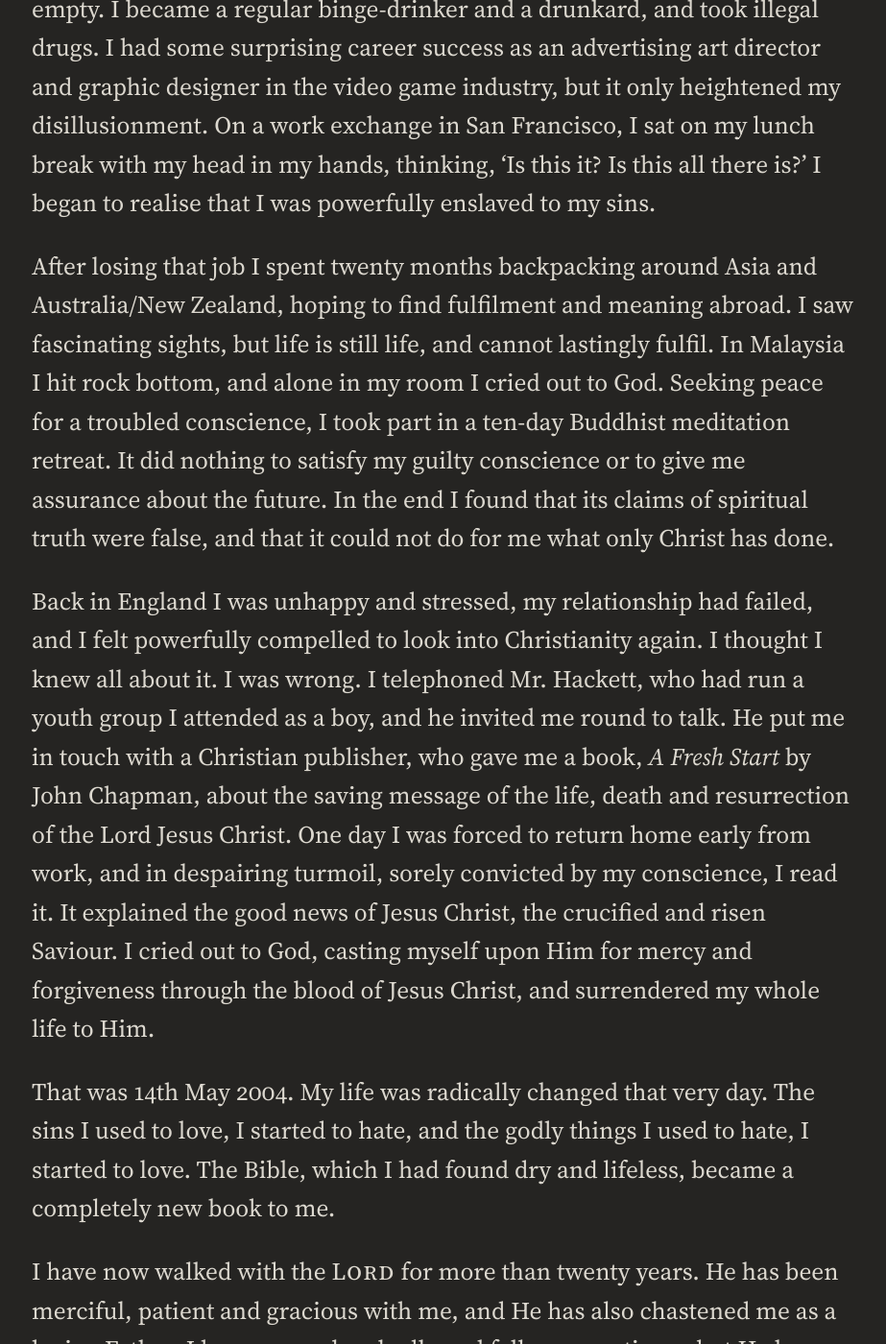
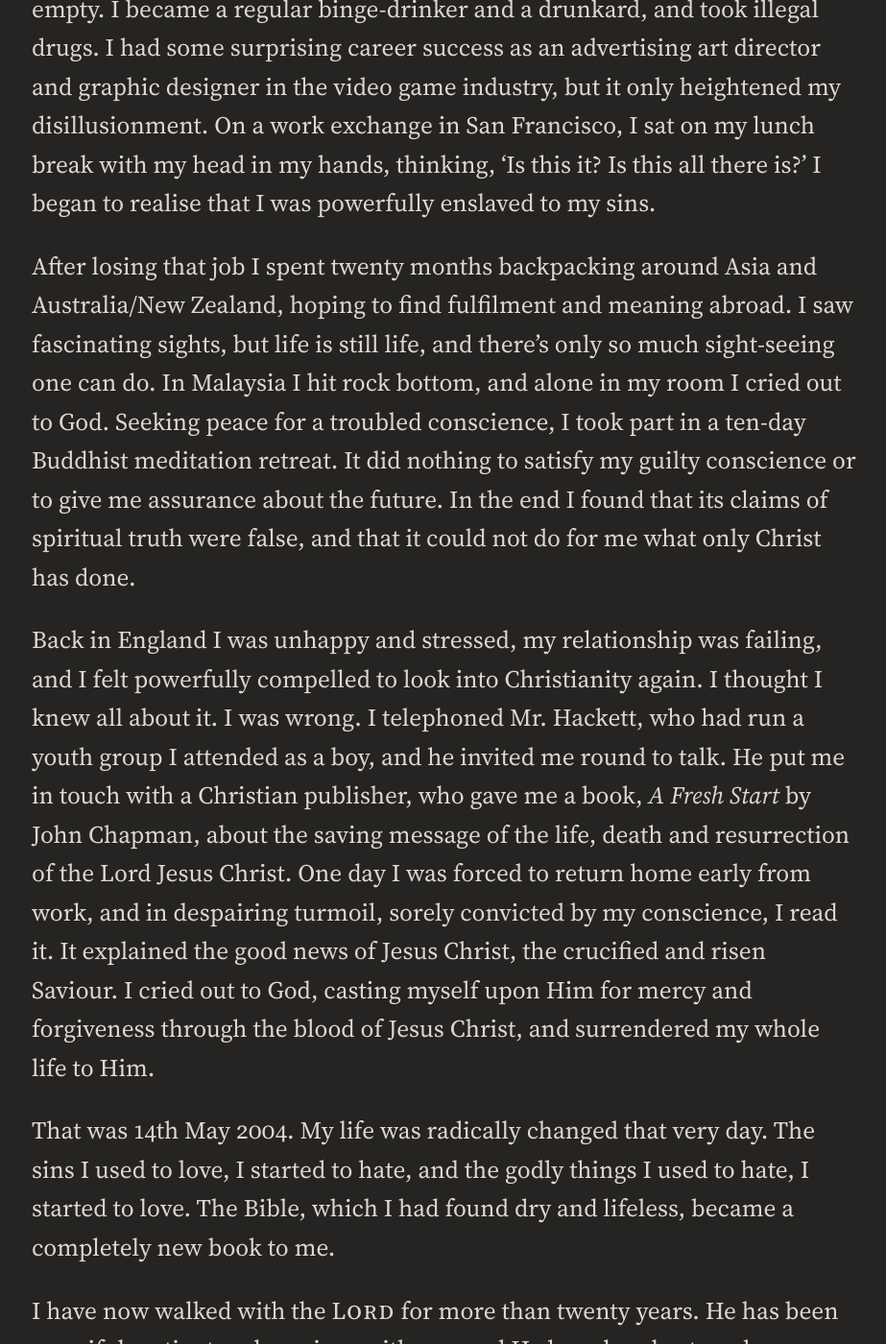
Before and after one commit to ForestWalkUK/truthpeaceandlove, a Jekyll site: the page built from my-story.md, in a window 1280 px wide and 1400 px high, scrolled down 858 px. Shown: the whole window at 96% size, without its empty margins (15-938 px from the left). Built offline with Jekyll 4.4.1, drawn with Linux system fonts in a browser that asks for light colours; some of the changed text lies outside the part shown.

Commit message:
Updates to my story
Changed 'failed' to 'failing' and added line about sight-seeing in the short version.

```diff
--- a/my-story.md
+++ b/my-story.md
@@ -16,9 +16,9 @@ From my earliest memories I believed that God existed. I was taken to church as
 
 Through my teens and twenties I sought happiness, fulfilment and meaning through work, relationships, music and hobbies, and always ended up empty. I became a regular binge-drinker and a drunkard, and took illegal drugs. I had some surprising career success as an advertising art director and graphic designer in the video game industry, but it only heightened my disillusionment. On a work exchange in San Francisco, I sat on my lunch break with my head in my hands, thinking, ‘Is this it? Is this all there is?’ I began to realise that I was powerfully enslaved to my sins.
 
-After losing that job I spent twenty months backpacking around Asia and Australia/New Zealand, hoping to find fulfilment and meaning abroad. I saw fascinating sights, but life is still life, and cannot lastingly fulfil. In Malaysia I hit rock bottom, and alone in my room I cried out to God. Seeking peace for a troubled conscience, I took part in a ten-day Buddhist meditation retreat. It did nothing to satisfy my guilty conscience or to give me assurance about the future. In the end I found that its claims of spiritual truth were false, and that it could not do for me what only Christ has done.
+After losing that job I spent twenty months backpacking around Asia and Australia/New Zealand, hoping to find fulfilment and meaning abroad. I saw fascinating sights, but life is still life, and there’s only so much sight-seeing one can do. In Malaysia I hit rock bottom, and alone in my room I cried out to God. Seeking peace for a troubled conscience, I took part in a ten-day Buddhist meditation retreat. It did nothing to satisfy my guilty conscience or to give me assurance about the future. In the end I found that its claims of spiritual truth were false, and that it could not do for me what only Christ has done.
 
-Back in England I was unhappy and stressed, my relationship had failed, and I felt powerfully compelled to look into Christianity again. I thought I knew all about it. I was wrong. I telephoned Mr. Hackett, who had run a youth group I attended as a boy, and he invited me round to talk. He put me in touch with a Christian publisher, who gave me a book, *A Fresh Start* by John Chapman, about the saving message of the life, death and resurrection of the Lord Jesus Christ. One day I was forced to return home early from work, and in despairing turmoil, sorely convicted by my conscience, I read it. It explained the good news of Jesus Christ, the crucified and risen Saviour. I cried out to God, casting myself upon Him for mercy and forgiveness through the blood of Jesus Christ, and surrendered my whole life to Him.
+Back in England I was unhappy and stressed, my relationship was failing, and I felt powerfully compelled to look into Christianity again. I thought I knew all about it. I was wrong. I telephoned Mr. Hackett, who had run a youth group I attended as a boy, and he invited me round to talk. He put me in touch with a Christian publisher, who gave me a book, *A Fresh Start* by John Chapman, about the saving message of the life, death and resurrection of the Lord Jesus Christ. One day I was forced to return home early from work, and in despairing turmoil, sorely convicted by my conscience, I read it. It explained the good news of Jesus Christ, the crucified and risen Saviour. I cried out to God, casting myself upon Him for mercy and forgiveness through the blood of Jesus Christ, and surrendered my whole life to Him.
 
 That was 14th May 2004. My life was radically changed that very day. The sins I used to love, I started to hate, and the godly things I used to hate, I started to love. The Bible, which I had found dry and lifeless, became a completely new book to me.
 
@@ -55,7 +55,7 @@ Seeking peace from a troubled conscience, I flew up to Nepal and took part in an
 
 After arriving back in England, I became progressively unhappy and stressed. I got another job as a graphic designer in the video game industry which (unlike my former job in the industry) was incredibly pressured and stressful. I thought I’d found many answers in Buddhism, but my mental state indicated otherwise. I found that Buddhism raised more questions than it answered, and in the cold, hard reality of everyday life it made no real change to me as a person at all. I couldn’t keep up the meditations required, and, chiefly it did nothing to satisfy my guilty conscience or to provide assurance about the future. Ultimately, I came to see its claims of spiritual truth to be founded upon things untrue.
 
-Despite meeting a woman in Australia, our two-year relationship living in sin together back in England failed. I became increasingly unsettled and stressed, and then, when it felt like my head was about to explode with questions, but getting nowhere, going round and round in circles (despite every spare moment on the internet avidly searching and reading up) I was powerfully compelled to look into Christianity again. I thought I knew all about Christianity. After my years of exposure as a child and teenager I dismissively thought that I had, ‘tried Jesus’, ‘seen that, done that, got the T-shirt’, and that Jesus actually wasn’t real, despite all the claims. How totally, astonishingly, gloriously and dreadfully wrong I was.
+Despite meeting a woman in Australia, our two-year relationship living in sin together back in England was failing. I became increasingly unsettled and stressed, and then, when it felt like my head was about to explode with questions, but getting nowhere, going round and round in circles (despite every spare moment on the internet avidly searching and reading up) I was powerfully compelled to look into Christianity again. I thought I knew all about Christianity. After my years of exposure as a child and teenager I dismissively thought that I had, ‘tried Jesus’, ‘seen that, done that, got the T-shirt’, and that Jesus actually wasn’t real, despite all the claims. How totally, astonishingly, gloriously and dreadfully wrong I was.
 
 Thanks be to God, in my sorely disturbed state I eventually decided to try and contact an elderly gentleman called Mr. Hackett, an old youth group leader. I had no idea if he was even still alive, but I looked him up, telephoned him, and he answered, sounding exactly as I remembered him. I explained that I had attended his ‘Covenanters’[^1] youth group many years ago. He looked me up in his book and found me, greeted me, and invited me round to talk. I later found out that he kept a record of every boy that went through his youth group, which he ran for over fifty years. I wonder if he’d been systematically praying through the names over the years?
 
```
